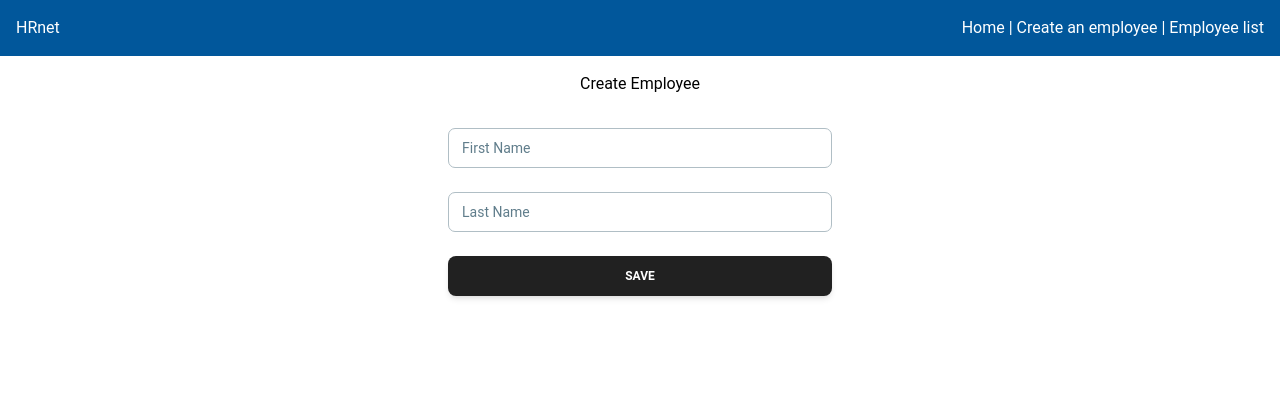
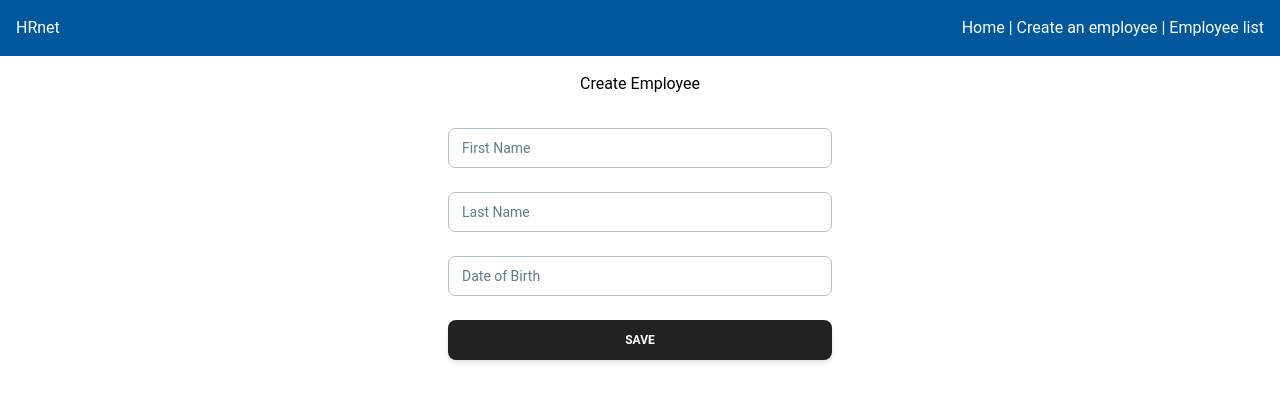
Before and after one commit to GB-LD/HRNet-react-app, a React (Vite) app: page /create-employee in a window 1280 px wide. Shown: the top 402 px of the page. Built offline with nearby package versions, Linux system fonts and the light colour scheme.

Commit message:
Add date-fns and react-day-picker dependencies; implement CustomInputDate component in EmployeeForm

```diff
--- a/package.json
+++ b/package.json
@@ -11,7 +11,9 @@
   },
   "dependencies": {
     "@material-tailwind/react": "^2.1.10",
+    "date-fns": "^4.1.0",
     "react": "^18.3.1",
+    "react-day-picker": "^9.5.1",
     "react-dom": "^18.3.1",
     "react-router-dom": "^7.1.3"
   },
--- /dev/null
+++ b/src/components/atoms/InputDate.jsx
@@ -0,0 +1,44 @@
+import { useState } from "react";
+import {
+    Input,
+    Popover,
+    PopoverHandler,
+    PopoverContent,
+} from "@material-tailwind/react";
+import { DayPicker } from "react-day-picker";
+import "react-day-picker/style.css";
+import { format } from "date-fns";
+
+
+const CustomInputDate = ({ onChange, label }) => {
+    const [date, setDate] = useState('');
+    const handleSelect = (selectedDate) => {
+        setDate(selectedDate);
+        onChange(selectedDate);
+    };
+
+
+  return (
+    <div>
+    <Popover placement="bottom">
+        <PopoverHandler>
+          <Input
+            label={label}
+            onChange={onChange}
+            value={date ? format(date, "PPP") : ""}
+          />
+        </PopoverHandler>
+        <PopoverContent>
+        <DayPicker
+            mode="single"
+            selected={date}
+            onSelect={handleSelect}
+            captionLayout="dropdown"
+        />
+        </PopoverContent>
+      </Popover>
+    </div>
+  )
+}
+
+export default CustomInputDate
--- a/src/components/templates/EmployeeForm.jsx
+++ b/src/components/templates/EmployeeForm.jsx
@@ -3,6 +3,8 @@ import { useState } from "react"
 import CustomButton from "../atoms/Button"
 // import AdressForm from "../organisms/AdressForm"
 import CustomInput from "../atoms/Input"
+import CustomInputDate from "../atoms/InputDate"
+import { format } from "date-fns";
 
 
 const EmployeeForm = () => {
@@ -29,23 +31,23 @@ const EmployeeForm = () => {
             id='firstName'
             value={form.firstName}
             onChange={(e) => setForm({...form, firstName: e.target.value})}
-            placeholder='your first name'
+            placeholder='Employee first name'
         />
         <CustomInput
             label="Last Name"
             id='lastName'
             value={form.lastName}
             onChange={(e) => setForm({...form, lastName: e.target.value})}
-            placeholder='your last name'
+            placeholder='Employee last name'
         />
-        {/* <InputField
+        <CustomInputDate
             label="Date of Birth"
             type='date'
             id='dateOfBirth'
             value={form.birthDate}
-            onChange={(e) => setForm({...form, birthDate: e.target.value})}
-            placeholder='your birth date'
-        /> */}
+            onChange={(date) => {setForm({...form, birthDate: date ? format(date, "yyyy-MM-dd") : ""})}}
+            placeholder='Employee birth date'
+        />
         {/* <InputField
             label="Start Date"
             type='date'
```
Also changed, not shown: src/styles/datePicker.css (added), 1 other file (tests, documents, lock files or other folders).
